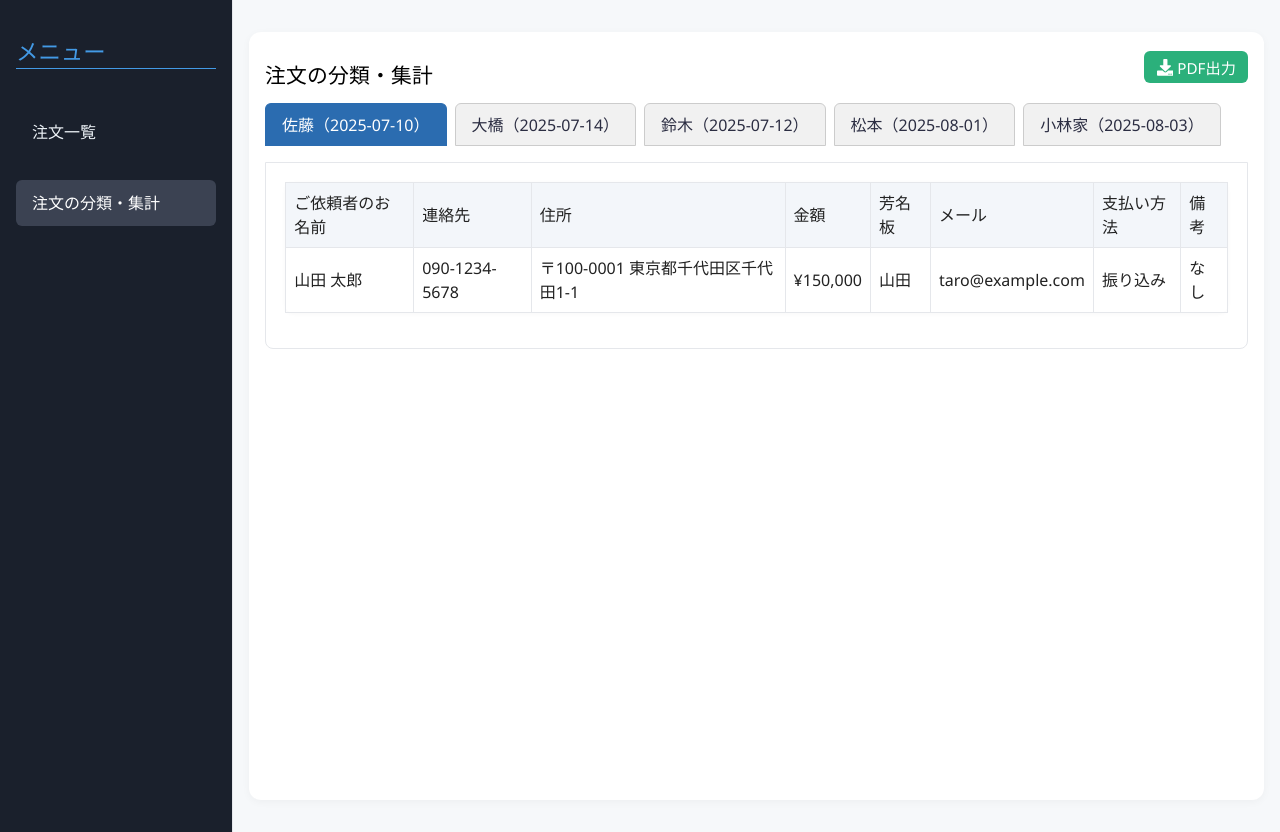
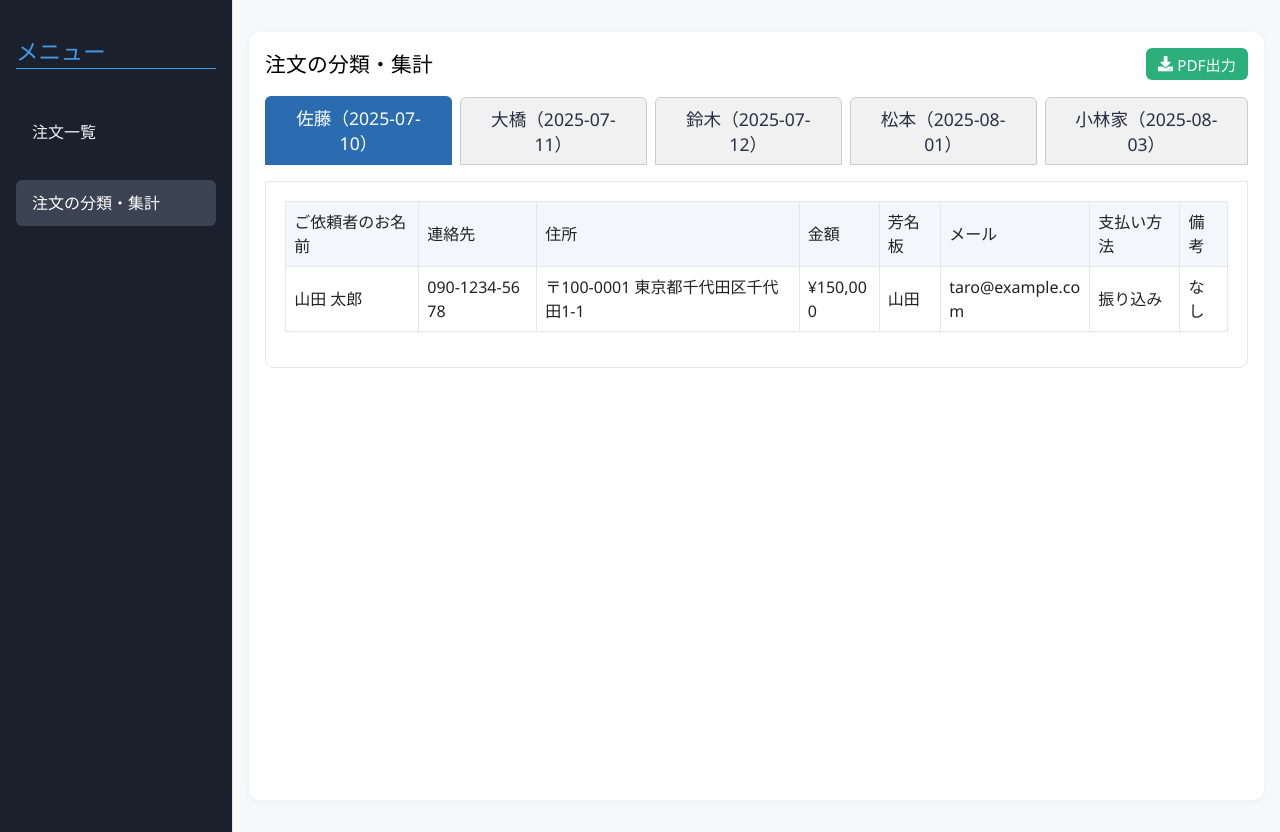
Before and after one commit to katsup07/auto-input-excel-app, a React (Vite) app: page /categorization in a window 1280 px wide. Built offline with nearby package versions, Linux system fonts and the light colour scheme.

Commit message:
Update styles

```diff
--- a/src/index.css
+++ b/src/index.css
@@ -78,11 +78,24 @@ table {
   border: 1px solid #e5e7eb;
   margin-bottom: 1.5rem;
 }
-th, td {
+td {
   border: 1px solid #e5e7eb;
   padding: 0.7rem 0.8rem;
   text-align: left;
   font-size: 1rem;
+  white-space: pre-wrap !important;
+  word-break: break-all;
+}
+th {
+  border: 1px solid #e5e7eb;
+  padding: 0.7rem 0.8rem;
+  text-align: left;
+  font-size: 1rem;
+  background: #f3f6fa;
+  font-weight: 600;
+  white-space: normal !important;
+  overflow-wrap: break-word;
+  word-break: break-word;
 }
 th {
   background: #f3f6fa;
--- a/src/pages/OrderCategorization.tsx
+++ b/src/pages/OrderCategorization.tsx
@@ -11,7 +11,7 @@ const rawOrders = [
     family: '佐藤', date: '2025-07-10', customer: '山田 太郎', phone: '090-1234-5678', address: '〒100-0001 東京都千代田区千代田1-1', amount: '¥150,000', board: '山田', email: 'taro@example.com', payment: '振り込み', note: 'なし',
   },
   {
-    family: '大橋', date: '2025-07-14', customer: '山田 太郎', phone: '090-1234-5678', address: '〒100-0001 東京都千代田区千代田1-1', amount: '¥150,000', board: '山田', email: 'kenji@example.com', payment: '振り込み', note: 'なし',
+    family: '大橋', date: '2025-07-11', customer: '山田 太郎', phone: '090-1234-5678', address: '〒100-0001 東京都千代田区千代田1-1', amount: '¥150,000', board: '山田', email: 'kenji@example.com', payment: '振り込み', note: 'なし',
   },
   {
     family: '鈴木', date: '2025-07-12', customer: '鈴木 花子', phone: '080-9876-5432', address: '〒150-0002 東京都渋谷区渋谷2-2-2', amount: '¥200,000', board: '鈴木', email: '', payment: '現地払い', note: '白い花希望',
@@ -61,7 +61,7 @@ export default function OrderCategorization() {
   return (
     <>
       <div style={{ display: 'flex', alignItems: 'center', marginBottom: 16 }}>
-        <h1 style={{ margin: '1rem 0 0 0', color: 'black', fontSize: '1.3rem' }}>注文の分類・集計</h1>
+        <h1 style={{ margin: 0, color: 'black', fontSize: '1.3rem' }}>注文の分類・集計</h1>
         <button
           className="secondary"
           onClick={handleExportPDF}
@@ -70,29 +70,27 @@ export default function OrderCategorization() {
             display: 'flex',
             alignItems: 'center',
             gap: 4,
-            fontSize: '0.95em', // Match OrderIntake button size
-            padding: '0.35em 0.8em', // Match OrderIntake button size
-            height: 32, // Match OrderIntake button height
+            fontSize: '0.95em',
+            padding: '0.35em 0.8em',
+            height: 32,
             borderRadius: 6
           }}
           title="PDF出力"
         >
-          <FaDownload style={{ fontSize: '1.1em' }} /> PDF出力
+          <FaDownload style={{ fontSize: '1em' }} /> PDF出力
         </button>
       </div>
-      <div className="tabs" style={{ marginBottom: 16, marginTop: '1rem', display: 'flex', alignItems: 'center' }}>
-        <div style={{ display: 'flex', gap: '0.5rem', flex: 1 }}>
+      <div className="tabs" style={{ marginTop: '1rem', display: 'flex', alignItems: 'center' }}>
         {funeralTabs.map((key, idx) => (
           <button
             key={key}
             className={"tab" + (active === idx ? " active" : "")}
             onClick={() => setActive(idx)}
-              style={{ minWidth: 120 }}
+            style={{ minWidth: 120, fontSize: '1.1rem', display: 'flex', alignItems: 'center', gap: 4 }}
           >
             {key}
           </button>
         ))}
-        </div>
       </div>
       <div className="tab-content" ref={tableRef}>
         <table style={{ width: '100%', borderCollapse: 'collapse', background: '#fff' }}>
--- a/src/pages/OrderIntake.tsx
+++ b/src/pages/OrderIntake.tsx
@@ -36,7 +36,7 @@ const initialDataList = [
     ],
     [
       { value: '大橋' },
-      { value: '2025-07-14' },
+      { value: '2025-07-11' },
       { value: '山田 太郎' },
       { value: '090-1234-5678' },
       { value: '〒100-0001 東京都千代田区千代田1-1' },
```
Lines whose indentation alone changed are shown as unchanged.
